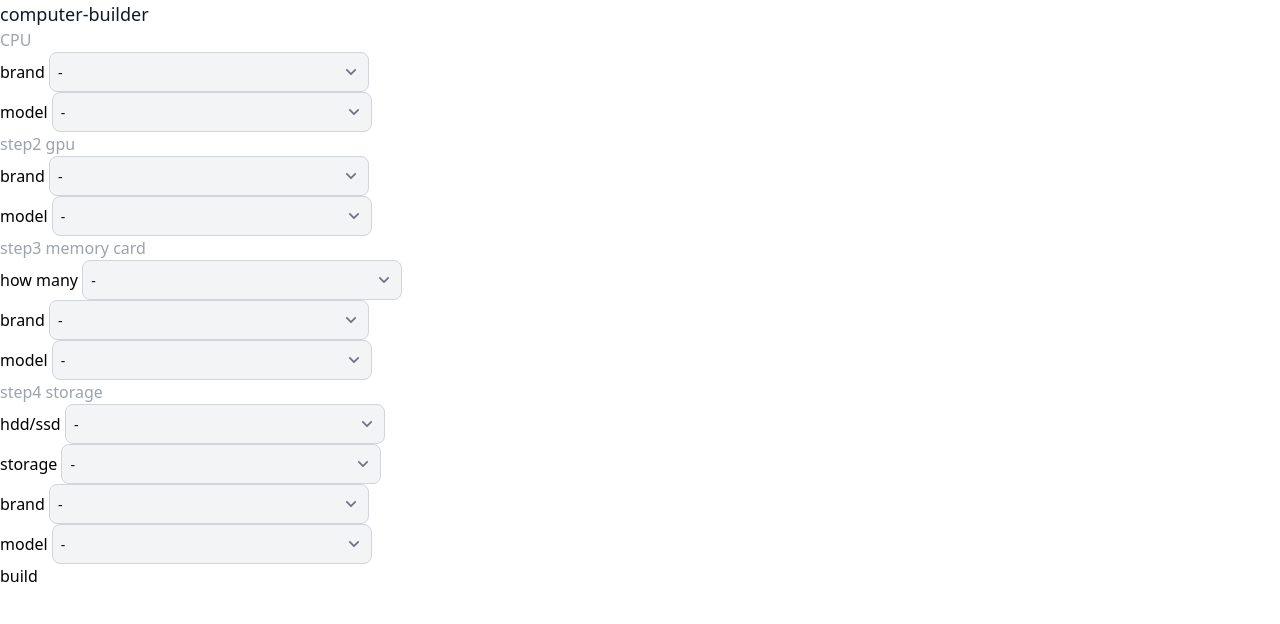
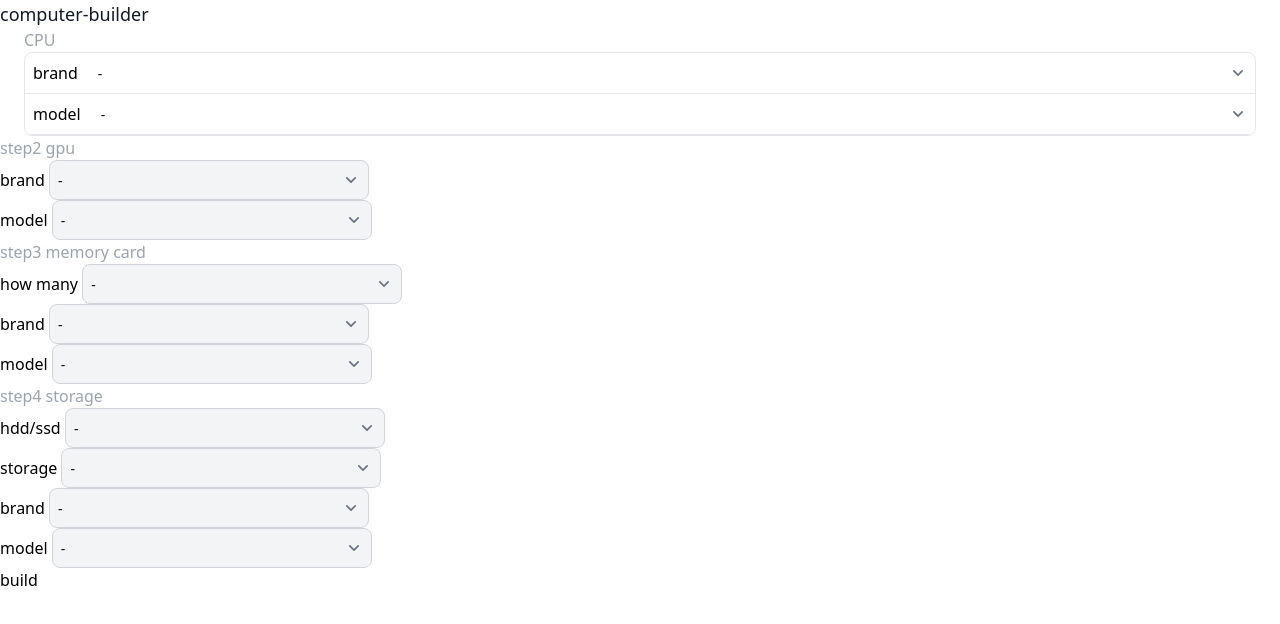
Before and after one commit to daxchx/computer-builder, a website built with Vite: page index.html in a window 1280 px wide. Built offline with nearby package versions, Linux system fonts and the light colour scheme; no server answers.

Commit message:
Add tweak style

```diff
--- a/index.html
+++ b/index.html
@@ -8,18 +8,20 @@
   <body>
     <h1 class="text-lg text-gray-900">computer-builder</h1>
     <div>
-      <h2 class="text-md text-gray-400">CPU</h2>
-      <div>
-        <span>brand</span>
-        <select id="cpu-brand" class="w-80 py-1 px-2 border border-gray-300 rounded-lg bg-gray-100">
-          <option value="">-</option>
-        </select>
-      </div>
-      <div>
-        <span>model</span>
-        <select id="cpu-model" class="w-80 py-1 px-2 border border-gray-300 rounded-lg bg-gray-100">
-          <option value="">-</option>
-        </select>
+      <h2 class="mx-6 text-md text-gray-400">CPU</h2>
+      <div class="mx-6 border border-gray-200 rounded-lg overflow-hidden">
+        <div class="flex items-center border-b border-gray-200">
+          <label for="cpu-brand" class="flex items-center px-2 h-10">brand</label>
+          <select id="cpu-brand" class="flex-auto pr-2 py-2 rounded-lg">
+            <option value="">-</option>
+          </select>
+        </div>
+        <div class="flex items-center border-b border-gray-200">
+          <label for="cpu-brand" class="flex items-center px-2 h-10">model</label>
+          <select id="cpu-model" class="flex-auto pr-2 py-2 rounded-lg">
+            <option value="">-</option>
+          </select>
+        </div>
       </div>
     </div>
     <div>
@@ -62,10 +64,7 @@
       <h2 class="text-md text-gray-400">step4 storage</h2>
       <div>
         <span>hdd/ssd</span>
-        <select
-          id="storage-type"
-          class="w-80 py-1 px-2 border border-gray-300 rounded-lg bg-gray-100"
-        >
+        <select id="storage-type" class="w-80 py-1 px-2 border border-gray-300 rounded-lg bg-gray-100">
           <option value="">-</option>
           <option value="hdd">HDD</option>
           <option value="ssd">SSD</option>
@@ -73,28 +72,19 @@
       </div>
       <div>
         <span>storage</span>
-        <select
-          id="storage-size"
-          class="w-80 py-1 px-2 border border-gray-300 rounded-lg bg-gray-100"
-        >
+        <select id="storage-size" class="w-80 py-1 px-2 border border-gray-300 rounded-lg bg-gray-100">
           <option value="">-</option>
         </select>
       </div>
       <div>
         <span>brand</span>
-        <select
-          id="storage-brand"
-          class="w-80 py-1 px-2 border border-gray-300 rounded-lg bg-gray-100"
-        >
+        <select id="storage-brand" class="w-80 py-1 px-2 border border-gray-300 rounded-lg bg-gray-100">
           <option value="">-</option>
         </select>
       </div>
       <div>
         <span>model</span>
-        <select
-          id="storage-model"
-          class="w-80 py-1 px-2 border border-gray-300 rounded-lg bg-gray-100"
-        >
+        <select id="storage-model" class="w-80 py-1 px-2 border border-gray-300 rounded-lg bg-gray-100">
           <option value="">-</option>
         </select>
       </div>
```
